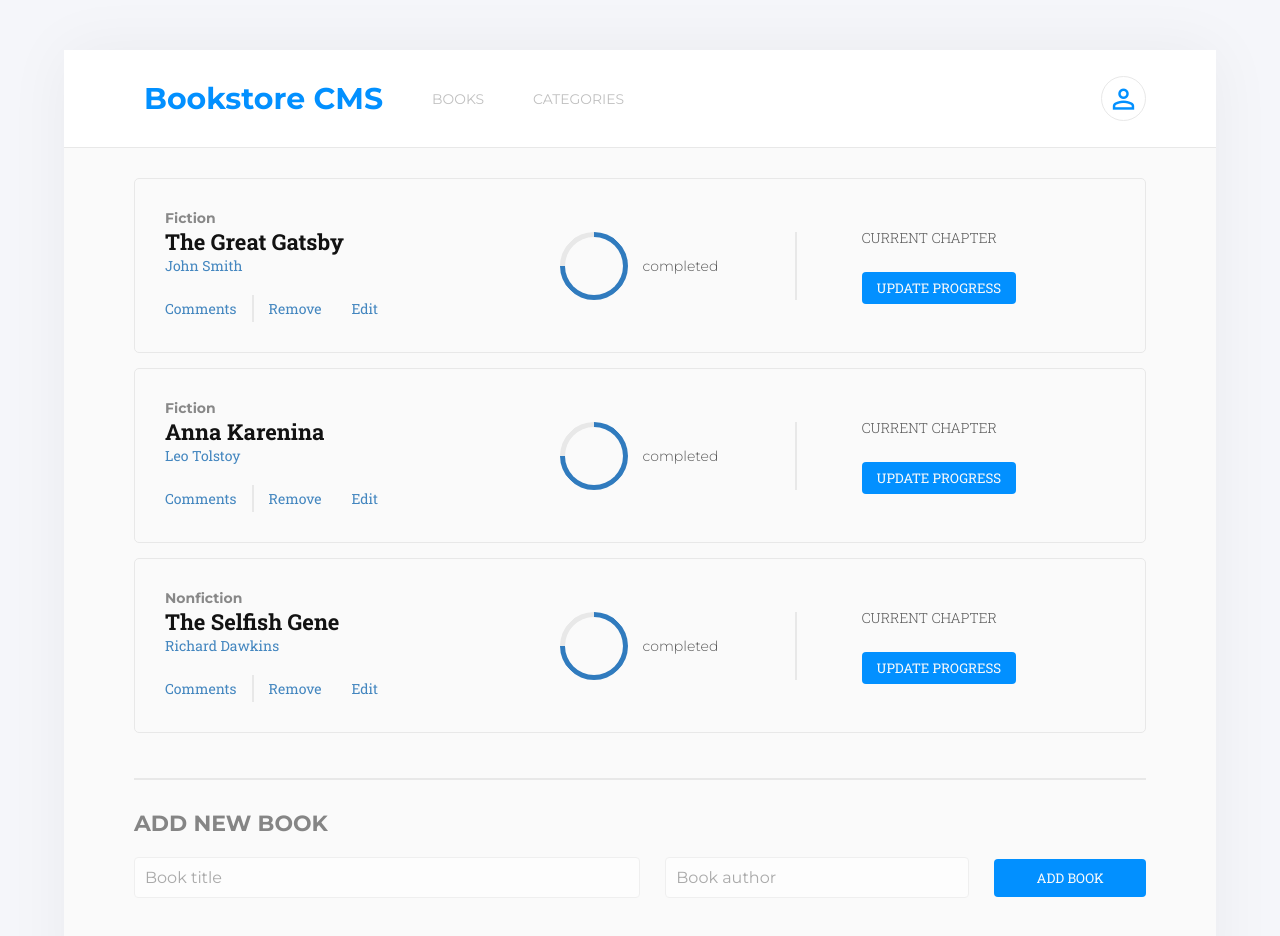
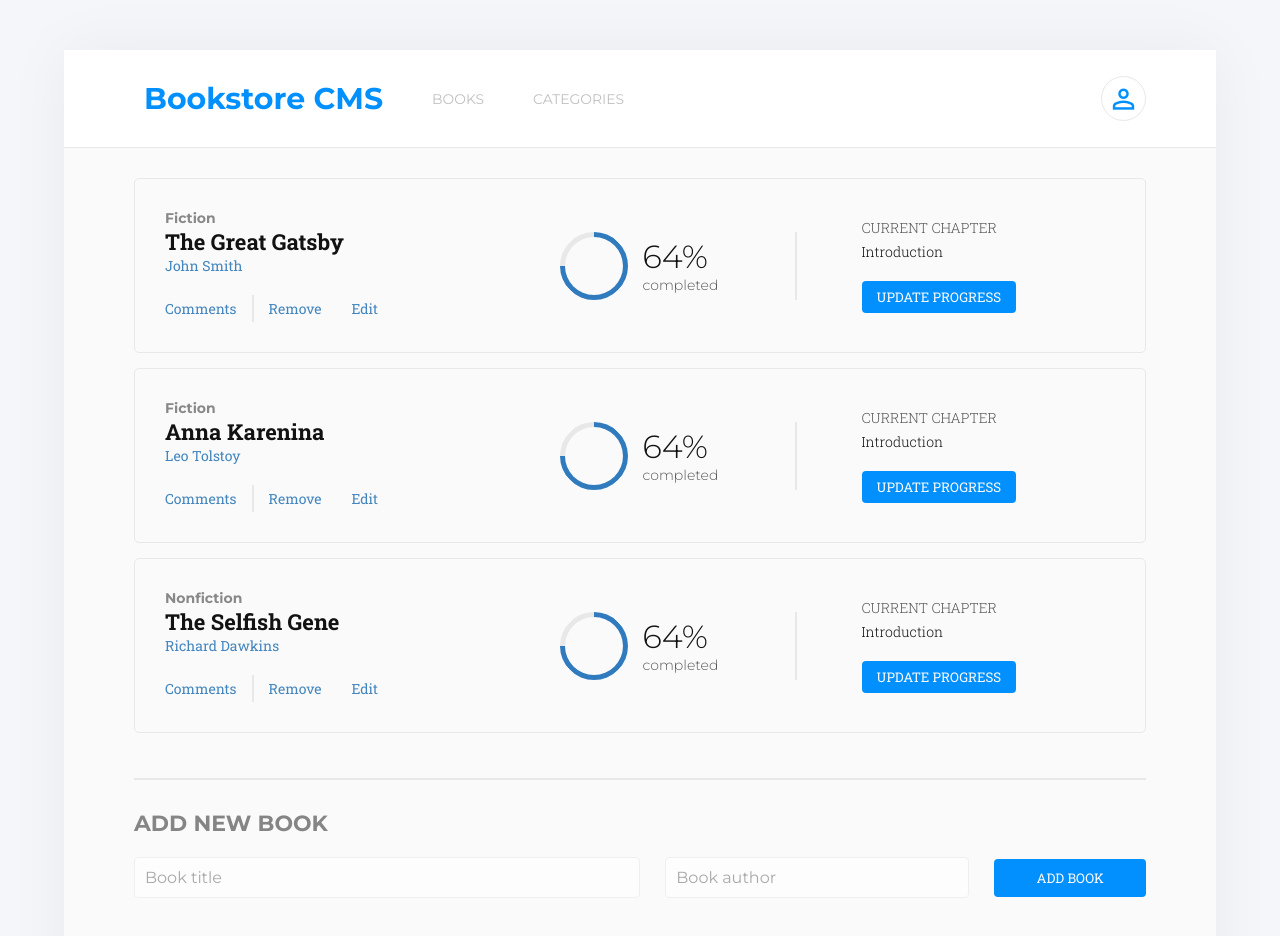
Before and after one commit to jmonto55/Bookstore, a React (Create React App) app: page / in a window 1280 px wide. Shown: the top 936 px of the page. Built offline with nearby package versions, Linux system fonts and the light colour scheme.

Commit message:
Set functionality for categories reducer

```diff
--- a/src/components/Book.jsx
+++ b/src/components/Book.jsx
@@ -34,13 +34,13 @@ const Book = ({ bookProp }) => {
       <div className={styles.progress_cont}>
         <div className={styles.progress_circle} />
         <div className={styles.progress_info}>
-          <h2 className={styles.progress}>{bookProp.progress}</h2>
+          <h2 className={styles.progress}>64%</h2>
           <p className={styles.completed}>completed</p>
         </div>
       </div>
       <div className={styles.chapter_cont}>
         <p>CURRENT CHAPTER</p>
-        <p style={{ opacity: '1' }}>{bookProp.current}</p>
+        <p style={{ opacity: '1' }}>Introduction</p>
         <button type="button">UPDATE PROGRESS</button>
       </div>
     </div>
--- a/src/components/Categories.jsx
+++ b/src/components/Categories.jsx
@@ -1,9 +1,23 @@
+import { useDispatch } from 'react-redux';
 import styles from '../sass/Categories.module.scss';
+import { checkStatus } from '../redux/categories/categoriesSlice';
 
-const Categories = () => (
-  <div className={styles.btn_wrapper}>
-    <button type="button" className={styles.check_btn}>Check Status</button>
-  </div>
-);
+const Categories = () => {
+  const dispatch = useDispatch();
+
+  return (
+    <div className={styles.btn_wrapper}>
+      <button
+        type="button"
+        className={styles.check_btn}
+        onClick={() => {
+          dispatch(checkStatus());
+        }}
+      >
+        Check Status
+      </button>
+    </div>
+  );
+};
 
 export default Categories;
--- a/src/components/FormAddBook.jsx
+++ b/src/components/FormAddBook.jsx
@@ -39,12 +39,14 @@ const FormAddBook = () => {
           className={styles.form_tit}
           type="text"
           placeholder="Book title"
+          value={data.title}
           onChange={handleChangeTitle}
         />
         <input
           className={styles.form_author}
           type="text"
           placeholder="Book author"
+          value={data.author}
           onChange={handleChangeAuthor}
         />
         <button className={styles.form_button} type="submit">ADD BOOK</button>
--- a/src/redux/books/booksSlice.js
+++ b/src/redux/books/booksSlice.js
@@ -37,8 +37,6 @@ const booksSlice = createSlice({
         title,
         author,
         category: 'Philosophy',
-        current: 'Chapter 17',
-        progress: '64%',
       };
 
       state.books.push(newBook);
--- a/src/redux/categories/categoriesSlice.js
+++ b/src/redux/categories/categoriesSlice.js
@@ -9,7 +9,9 @@ const categoriesSlice = createSlice({
   name: 'categories',
   initialState,
   reducers: {
-    checkStatus: () => 'Under construction',
+    checkStatus: (state) => {
+      state.categories = 'Under construction';
+    },
   },
 });
 
```
